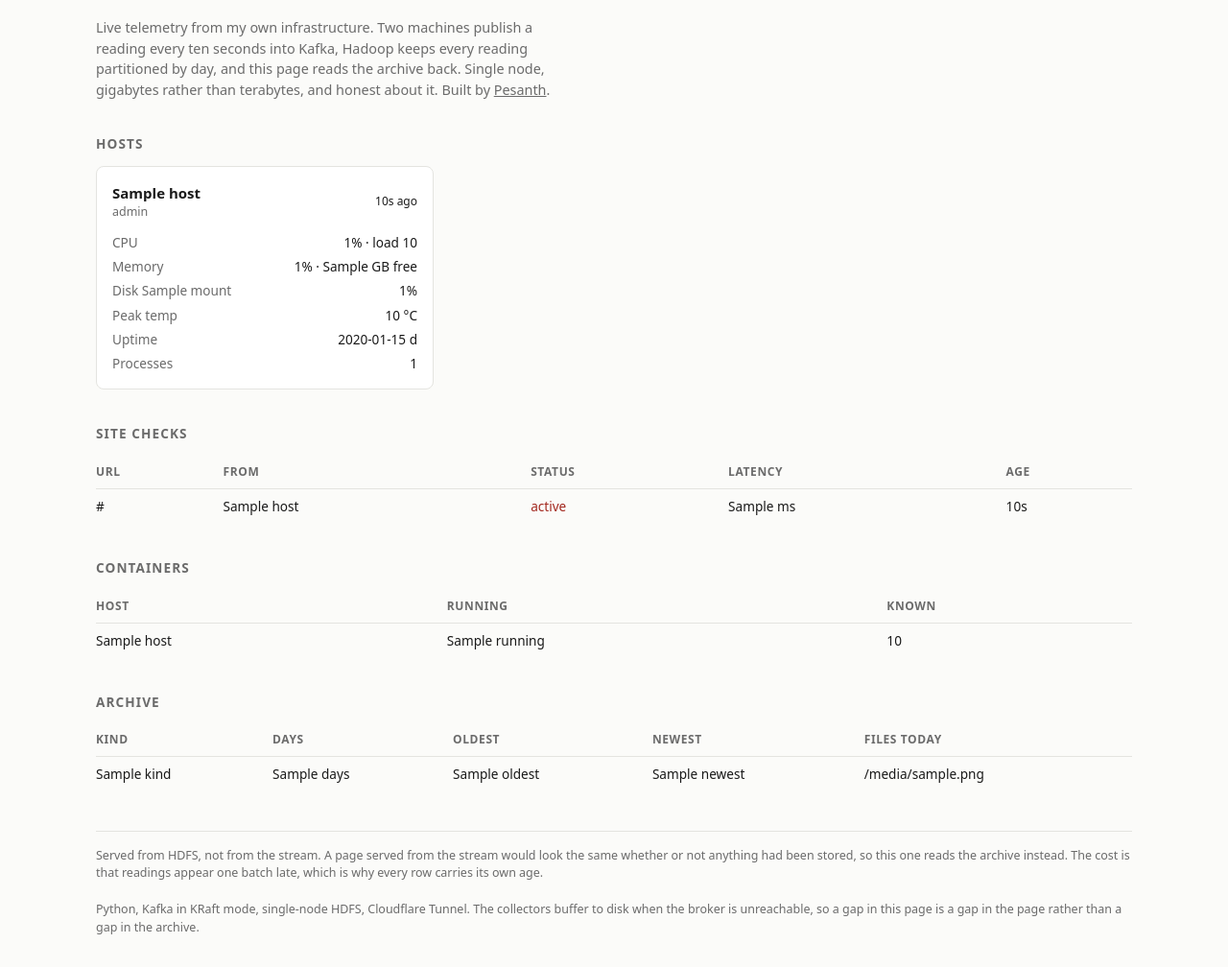
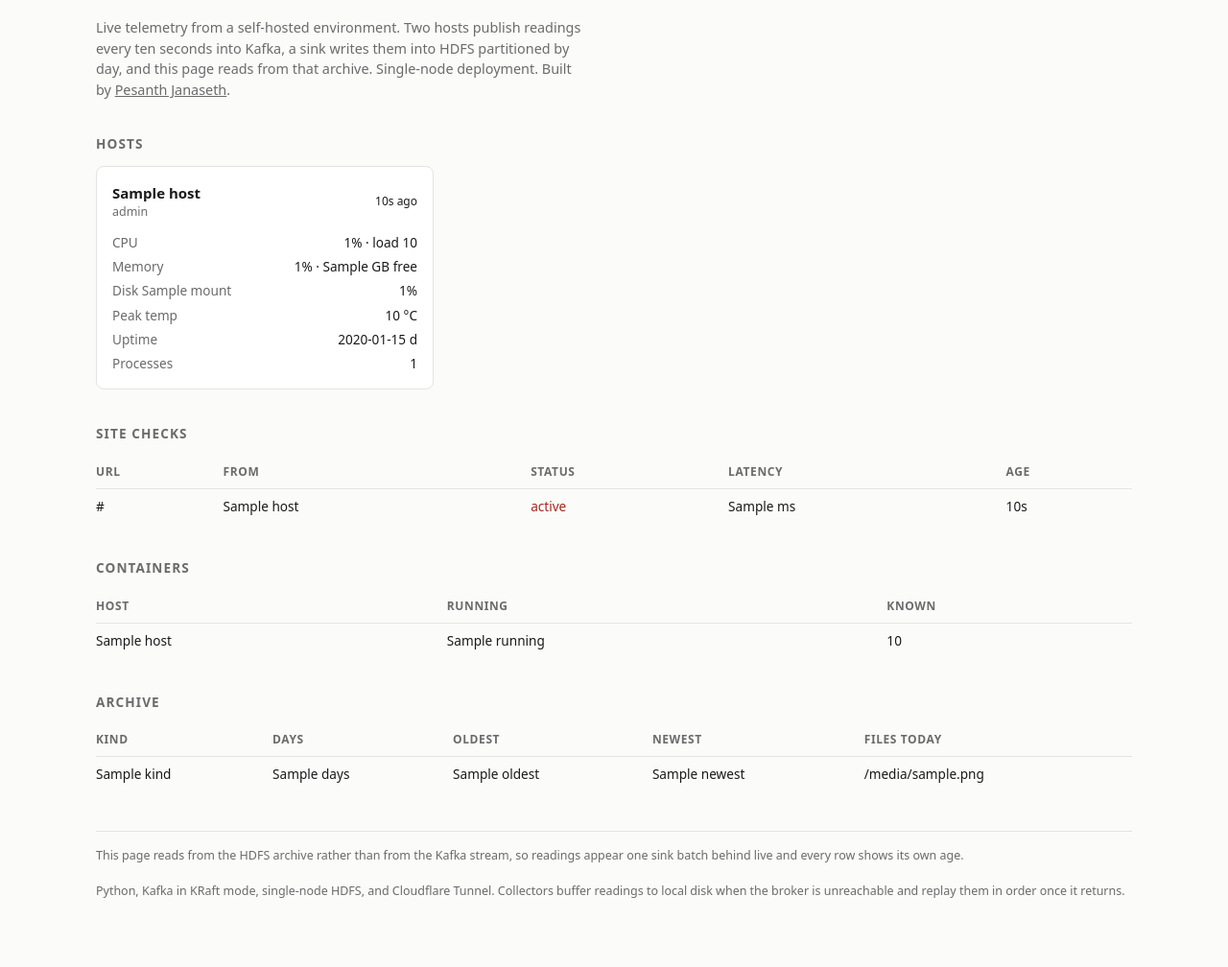
Before and after one commit to 85ip9gh/sentinel, a Flask app: template dashboard/templates/index.html in a window 1280 px wide. Shown: the part 77-1085 px from the top of the page at 96% size. After the commit the page ends 1013 px from the top, so only its background shows below. Run offline with Flask 3, Linux system fonts and the light colour scheme; the template is opened without the code that fills it: most values are stand-ins (such as "Sample title", 1, 10 or a date in 2020); parts of the project's set-up code (start-up, migrations or seed data) failed here and were passed over.

Commit message:
Rewrite the dashboard copy for a professional audience
The page is public and linked from the portfolio, so the introduction
and footer now describe the system plainly rather than in the voice of
internal notes. No behaviour changes.

Co-Authored-By: Claude Opus 5 <noreply@anthropic.com>

```diff
--- a/dashboard/templates/index.html
+++ b/dashboard/templates/index.html
@@ -67,11 +67,10 @@
   </header>
 
   <p class="intro">
-    Live telemetry from my own infrastructure. Two machines publish a reading
-    every ten seconds into Kafka, Hadoop keeps every reading partitioned by day,
-    and this page reads the archive back. Single node, gigabytes rather than
-    terabytes, and honest about it. Built by
-    <a href="https://pesanth.com">Pesanth</a>.
+    Live telemetry from a self-hosted environment. Two hosts publish readings
+    every ten seconds into Kafka, a sink writes them into HDFS partitioned by
+    day, and this page reads from that archive. Single-node deployment. Built by
+    <a href="https://pesanth.com">Pesanth Janaseth</a>.
   </p>
 
   <h2>Hosts</h2>
@@ -158,14 +157,12 @@
   </div>
 
   <footer>
-    Served from HDFS, not from the stream. A page served from the stream would
-    look the same whether or not anything had been stored, so this one reads the
-    archive instead. The cost is that readings appear one batch late, which is
-    why every row carries its own age.
+    This page reads from the HDFS archive rather than from the Kafka stream, so
+    readings appear one sink batch behind live and every row shows its own age.
     <br><br>
-    Python, Kafka in KRaft mode, single-node HDFS, Cloudflare Tunnel. The
-    collectors buffer to disk when the broker is unreachable, so a gap in this
-    page is a gap in the page rather than a gap in the archive.
+    Python, Kafka in KRaft mode, single-node HDFS, and Cloudflare Tunnel.
+    Collectors buffer readings to local disk when the broker is unreachable and
+    replay them in order once it returns.
   </footer>
 </main>
 </body>
```
